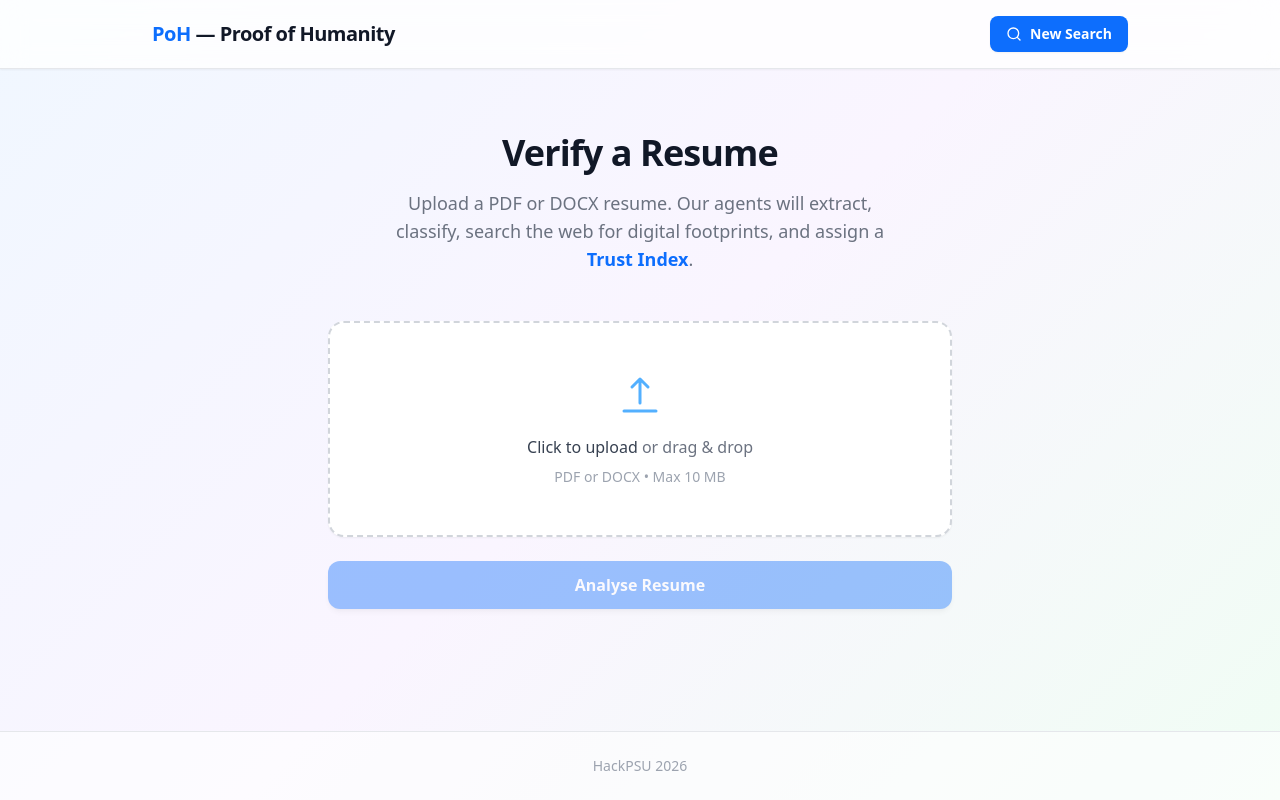
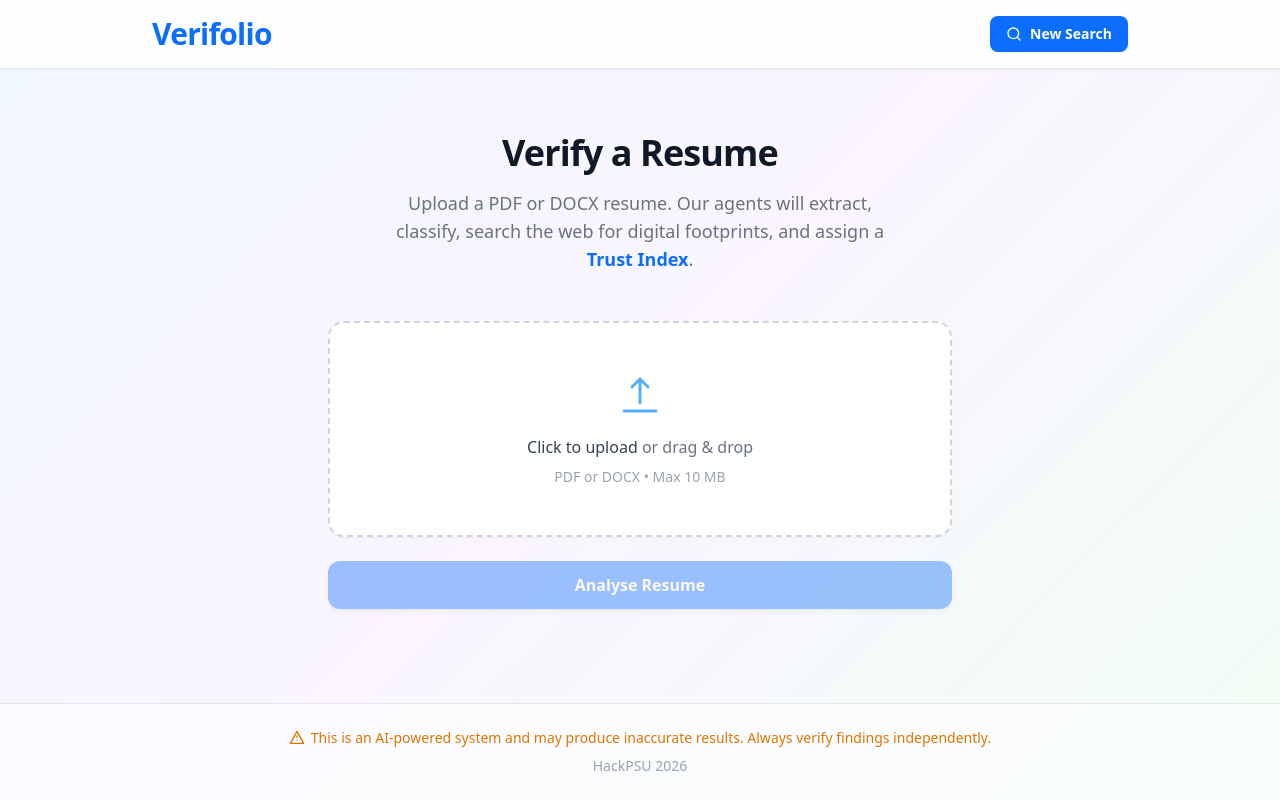
Before and after one commit to caglarsarikaya/HumanTrustRatio, a FastAPI app: page / in a window 1280 px wide. Run offline with FastAPI, Linux system fonts and the light colour scheme; some libraries are stand-ins or nearby versions.

Commit message:
project name update

```diff
--- a/backend/app/config.py
+++ b/backend/app/config.py
@@ -7,7 +7,7 @@ class Settings(BaseSettings):
     gemini_api_key: str = ""
     serpapi_api_key: str = ""
     search_engine: str = "duckduckgo"  # "duckduckgo" or "serpapi"
-    app_title: str = "Proof of Humanity"
+    app_title: str = "Verifolio"
     debug: bool = True
 
     model_config = {"env_file": ".env", "env_file_encoding": "utf-8"}
--- a/backend/app/templates/base.html
+++ b/backend/app/templates/base.html
@@ -3,7 +3,7 @@
 <head>
   <meta charset="utf-8" />
   <meta name="viewport" content="width=device-width, initial-scale=1" />
-  <title>{% block title %}Proof of Humanity{% endblock %}</title>
+  <title>{% block title %}Verifolio{% endblock %}</title>
   <script src="https://cdn.tailwindcss.com"></script>
   <script>
     tailwind.config = {
@@ -32,8 +32,8 @@
   <div class="min-h-full flex flex-col">
     <header class="border-b border-gray-200 bg-white/80 backdrop-blur-md sticky top-0 z-50 shadow-sm">
       <div class="mx-auto max-w-5xl flex items-center justify-between px-6 py-4">
-        <a href="/" class="text-xl font-bold tracking-tight text-gray-900">
-          <span class="text-brand-600">PoH</span> &mdash; Proof of Humanity
+        <a href="/" class="text-3xl font-extrabold tracking-tight text-gray-900">
+          <span class="text-brand-600">Verifolio</span>
         </a>
         <a href="/"
            class="inline-flex items-center gap-2 rounded-lg bg-brand-600 px-4 py-2 text-sm font-semibold text-white
@@ -51,8 +51,15 @@
       {% block content %}{% endblock %}
     </main>
 
-    <footer class="border-t border-gray-200 bg-white/60 py-6 text-center text-sm text-gray-400">
-      HackPSU 2026
+    <footer class="border-t border-gray-200 bg-white/60 py-6 text-center text-sm text-gray-400 space-y-2">
+      <p class="flex items-center justify-center gap-1.5 text-amber-600">
+        <svg class="h-4 w-4 shrink-0" fill="none" viewBox="0 0 24 24" stroke="currentColor" stroke-width="2">
+          <path stroke-linecap="round" stroke-linejoin="round"
+                d="M12 9v2m0 4h.01M12 2L2 20h20L12 2z"/>
+        </svg>
+        This is an AI-powered system and may produce inaccurate results. Always verify findings independently.
+      </p>
+      <p>HackPSU 2026</p>
     </footer>
   </div>
   {% block scripts %}{% endblock %}
--- a/backend/app/templates/index.html
+++ b/backend/app/templates/index.html
@@ -1,5 +1,5 @@
 {% extends "base.html" %}
-{% block title %}Upload Resume — Proof of Humanity{% endblock %}
+{% block title %}Upload Resume — Verifolio{% endblock %}
 
 {% block content %}
 <section class="mx-auto max-w-2xl px-6 py-16">
--- a/backend/app/templates/progress.html
+++ b/backend/app/templates/progress.html
@@ -1,5 +1,5 @@
 {% extends "base.html" %}
-{% block title %}Analysing — Proof of Humanity{% endblock %}
+{% block title %}Analysing — Verifolio{% endblock %}
 
 {% block content %}
 <section class="mx-auto max-w-2xl px-6 py-16" id="progress-root" data-id="{{ analysis_id }}">
--- a/backend/app/templates/result.html
+++ b/backend/app/templates/result.html
@@ -1,5 +1,5 @@
 {% extends "base.html" %}
-{% block title %}Trust Index — Proof of Humanity{% endblock %}
+{% block title %}Trust Index — Verifolio{% endblock %}
 
 {% block content %}
 <section class="mx-auto max-w-4xl px-6 py-16" id="result-root" data-id="{{ analysis_id }}">
```
Also changed, not shown: SYSTEM.md (+2 -2 lines), backend/app/providers/ai/gemini_provider.py (+7 -2 lines).
